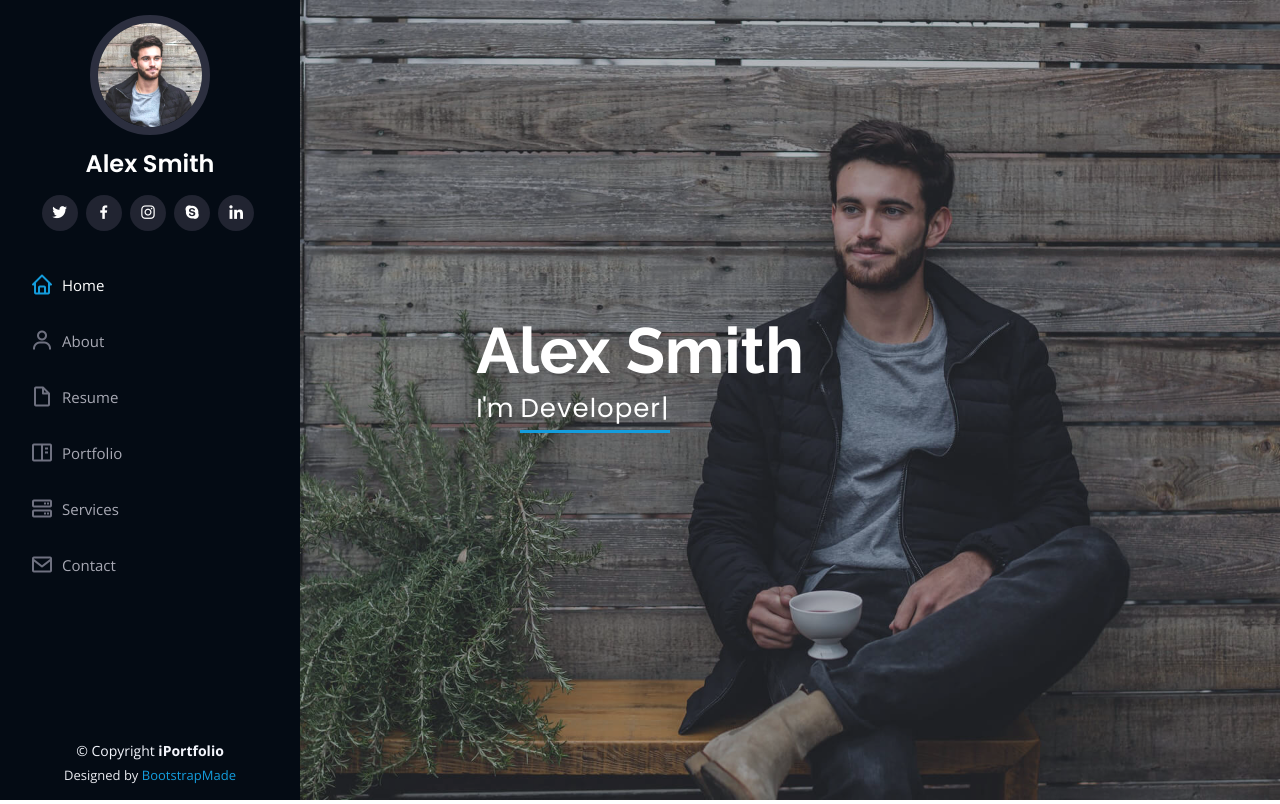
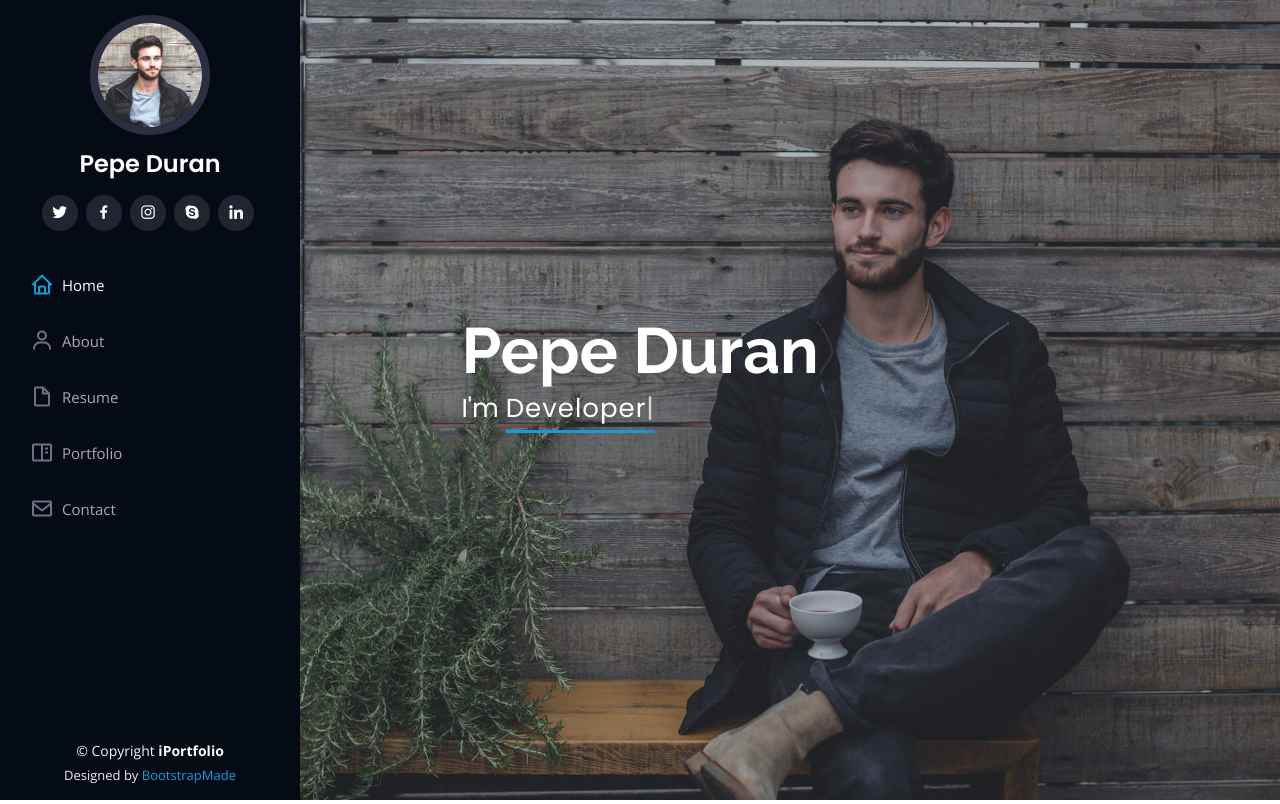
Before and after one commit to jfd0312/MyResume, a Flask app: page / in a window 1280 px wide. Shown: the top 804 px of the page. Run offline with Flask 2, Linux system fonts and the light colour scheme; some libraries are stand-ins or nearby versions.

Commit message:
changing information

```diff
--- a/templates/index.html
+++ b/templates/index.html
@@ -46,7 +46,7 @@
 
       <div class="profile">
         <img src="static/img/profile-img.jpg" alt="" class="img-fluid rounded-circle">
-        <h1 class="text-light"><a href="index.html">Alex Smith</a></h1>
+        <h1 class="text-light"><a href="index.html">Pepe Duran</a></h1>
         <div class="social-links mt-3 text-center">
           <a href="#" class="twitter"><i class="bx bxl-twitter"></i></a>
           <a href="#" class="facebook"><i class="bx bxl-facebook"></i></a>
@@ -62,7 +62,7 @@
           <li><a href="#about" class="nav-link scrollto"><i class="bx bx-user"></i> <span>About</span></a></li>
           <li><a href="#resume" class="nav-link scrollto"><i class="bx bx-file-blank"></i> <span>Resume</span></a></li>
           <li><a href="#portfolio" class="nav-link scrollto"><i class="bx bx-book-content"></i> <span>Portfolio</span></a></li>
-          <li><a href="#services" class="nav-link scrollto"><i class="bx bx-server"></i> <span>Services</span></a></li>
+          <!--<li><a href="#services" class="nav-link scrollto"><i class="bx bx-server"></i> <span>Services</span></a></li>--> <!--commnet out services for now-->
           <li><a href="#contact" class="nav-link scrollto"><i class="bx bx-envelope"></i> <span>Contact</span></a></li>
         </ul>
       </nav><!-- .nav-menu -->
@@ -72,8 +72,8 @@
   <!-- ======= Hero Section ======= -->
   <section id="hero" class="d-flex flex-column justify-content-center align-items-center">
     <div class="hero-container" data-aos="fade-in">
-      <h1>Alex Smith</h1>
-      <p>I'm <span class="typed" data-typed-items="Designer, Developer, Freelancer, Photographer"></span></p>
+      <h1>Pepe Duran</h1>
+      <p>I'm <span class="typed" data-typed-items="Student, Developer, Volunteer, Gamer"></span></p>
     </div>
   </section><!-- End Hero -->
 
@@ -252,7 +252,7 @@
           <div class="col-lg-6" data-aos="fade-up">
             <h3 class="resume-title">Sumary</h3>
             <div class="resume-item pb-0">
-              <h4>Alex Smith</h4>
+              <h4>Pepe Duran</h4>
               <p><em>Innovative and deadline-driven Graphic Designer with 3+ years of experience designing and developing user-centered digital/print marketing material from initial concept to final, polished deliverable.</em></p>
               <ul>
                 <li>Portland par 127,Orlando, FL</li>
@@ -423,7 +423,7 @@
     </section><!-- End Portfolio Section -->
 
     <!-- ======= Services Section ======= -->
-    <section id="services" class="services">
+    <!-- <section id="services" class="services">
       <div class="container">
 
         <div class="section-title">
@@ -465,7 +465,7 @@
         </div>
 
       </div>
-    </section><!-- End Services Section -->
+    </section>End Services Section -->
 
     <!-- ======= Testimonials Section ======= -->
     <section id="testimonials" class="testimonials section-bg">
```
